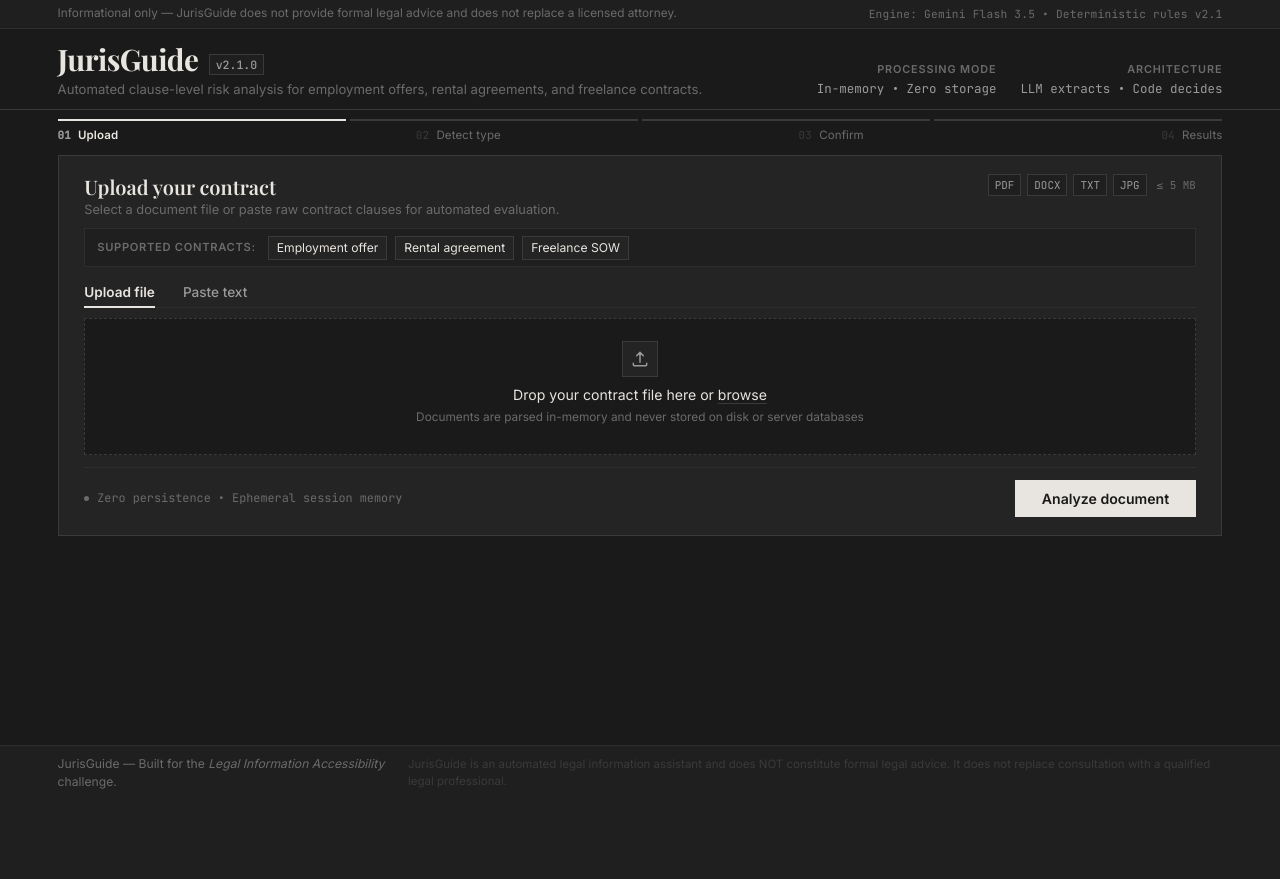
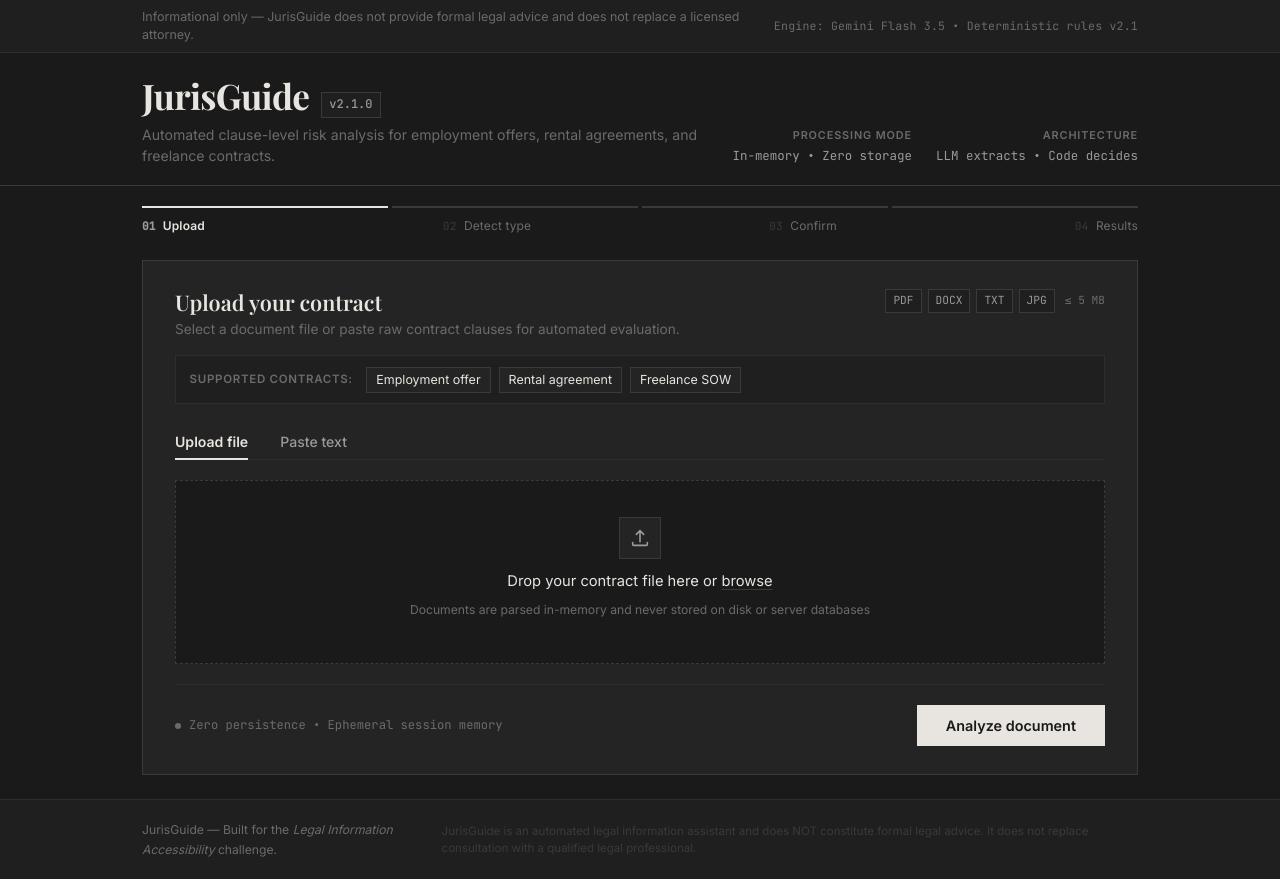
Before and after one commit to Srijan78/JurisGuide, a FastAPI app: page / in a window 1280 px wide. Before the commit the page ends 789 px from the top, so only its background shows below. Run offline with FastAPI, Linux system fonts and the light colour scheme; some web fonts are replaced.

Commit message:
style: restore natural balanced desktop measure (1060px) and uncompressed vertical proportions

```diff
--- a/static/css/style.css
+++ b/static/css/style.css
@@ -47,14 +47,8 @@
   --font-sans:  "Inter", "Segoe UI", system-ui, -apple-system, sans-serif;
   --font-mono:  "JetBrains Mono", ui-monospace, SFMono-Regular, Menlo, monospace;
 
-  /* Layout Measure — Fluid Widescreen to fit full desktop viewport */
-  --measure: min(1560px, 96vw);
-}
-
-@media (min-width: 1400px) {
-  :root {
-    --measure: min(1680px, 96vw);
-  }
+  /* Layout Measure — Balanced Desktop Proportions */
+  --measure: 1060px;
 }
 
 
@@ -86,7 +80,7 @@
   font-family: var(--font-sans);
   background-color: var(--bg-page);
   color: var(--parchment);
-  line-height: 1.5;
+  line-height: 1.6;
   min-height: 100vh;
   display: flex;
   flex-direction: column;
@@ -131,20 +125,20 @@
 
 
 /* ----------------------------------------------------------------
-   LAYOUT — Fullscreen Desktop
+   LAYOUT — Balanced Desktop
    ---------------------------------------------------------------- */
 .page-column,
 .app-container {
   max-width: var(--measure);
   width: 100%;
   margin: 0 auto;
-  padding: 0 clamp(1rem, 2.5vw, 2.5rem);
+  padding: 0 2rem;
 }
 
 @media (max-width: 640px) {
   .page-column,
   .app-container {
-    padding: 0 1rem;
+    padding: 0 1.25rem;
   }
 }
 
@@ -155,13 +149,13 @@
 .disclaimer-banner {
   background-color: var(--bg-inset);
   border-bottom: 1px solid var(--border-faint);
-  padding: 0.35rem 0;
+  padding: 0.5rem 0;
 }
 
 .disclaimer-inner {
   max-width: var(--measure);
   margin: 0 auto;
-  padding: 0 clamp(1rem, 2.5vw, 2.5rem);
+  padding: 0 2rem;
   display: flex;
   justify-content: space-between;
   align-items: center;
@@ -170,14 +164,14 @@
 
 .disclaimer-inner .banner-text {
   font-family: var(--font-sans);
-  font-size: 0.74rem;
-  line-height: 1.35;
+  font-size: 0.78rem;
+  line-height: 1.45;
   color: var(--slate);
 }
 
 .disclaimer-inner .engine-tag {
   font-family: var(--font-mono);
-  font-size: 0.7rem;
+  font-size: 0.72rem;
   color: var(--slate);
   letter-spacing: 0.02em;
   white-space: nowrap;
@@ -187,7 +181,7 @@
   .disclaimer-inner {
     flex-direction: column;
     align-items: flex-start;
-    padding: 0 1rem;
+    padding: 0 1.25rem;
   }
 }
 
@@ -196,29 +190,29 @@
    HEADER — wordmark + tagline + metadata
    ---------------------------------------------------------------- */
 .app-header {
-  padding: 0.85rem 0 0.65rem;
+  padding: 1.5rem 0 1.15rem;
   border-bottom: 1px solid var(--border-hair);
 }
 
 .header-inner {
   max-width: var(--measure);
   margin: 0 auto;
-  padding: 0 clamp(1rem, 2.5vw, 2.5rem);
+  padding: 0 2rem;
   display: flex;
   justify-content: space-between;
   align-items: flex-end;
-  gap: 1.5rem;
+  gap: 2rem;
 }
 
 .brand-line {
   display: flex;
   align-items: baseline;
-  gap: 0.65rem;
+  gap: 0.75rem;
 }
 
 .wordmark {
   font-family: var(--font-serif);
-  font-size: 1.85rem;
+  font-size: 2.2rem;
   font-weight: 700;
   color: var(--parchment);
   letter-spacing: -0.02em;
@@ -227,22 +221,22 @@
 
 .version-tag {
   font-family: var(--font-mono);
-  font-size: 0.72rem;
+  font-size: 0.75rem;
   font-weight: 500;
   color: var(--fog);
   background: var(--bg-inset);
   border: 1px solid var(--border-hair);
-  padding: 1px 6px;
+  padding: 2px 7px;
   position: relative;
   top: -0.15em;
 }
 
 .tagline {
   font-family: var(--font-sans);
-  font-size: 0.82rem;
+  font-size: 0.88rem;
   color: var(--slate);
-  margin-top: 0.2rem;
-  line-height: 1.4;
+  margin-top: 0.3rem;
+  line-height: 1.5;
 }
 
 .header-meta {
@@ -289,14 +283,14 @@
    PROGRESS INDICATOR — 4-step thin segmented bar
    ---------------------------------------------------------------- */
 .progress-track {
-  padding: 0.55rem 0 0;
-  margin-bottom: 0.65rem;
+  padding: 1.25rem 0 0;
+  margin-bottom: 1.5rem;
 }
 
 .progress-segments {
   display: flex;
   gap: 4px;
-  margin-bottom: 0.4rem;
+  margin-bottom: 0.5rem;
 }
 
 .progress-segment {
@@ -321,7 +315,7 @@
 
 .progress-label {
   font-family: var(--font-sans);
-  font-size: 0.72rem;
+  font-size: 0.75rem;
   color: var(--slate);
   letter-spacing: 0.01em;
   transition: color 0.25s ease;
@@ -329,7 +323,7 @@
 
 .progress-label .step-num {
   font-family: var(--font-mono);
-  font-size: 0.68rem;
+  font-size: 0.7rem;
   color: var(--ash);
   margin-right: 4px;
 }
@@ -353,32 +347,32 @@
 .panel {
   background-color: var(--bg-panel);
   border: 1px solid var(--border-hair);
-  padding: 1.15rem 1.6rem;
-  margin-bottom: 0.75rem;
+  padding: 1.75rem 2rem;
+  margin-bottom: 1.5rem;
 }
 
 .panel-header-row {
   display: flex;
   justify-content: space-between;
   align-items: flex-start;
-  gap: 1.25rem;
-  margin-bottom: 0.55rem;
+  gap: 1.5rem;
+  margin-bottom: 1rem;
 }
 
 .panel-heading {
   font-family: var(--font-serif);
-  font-size: 1.25rem;
+  font-size: 1.35rem;
   font-weight: 600;
   color: var(--parchment);
-  margin-bottom: 0.15rem;
+  margin-bottom: 0.2rem;
   line-height: 1.25;
 }
 
 .panel-note {
   font-family: var(--font-sans);
-  font-size: 0.8rem;
+  font-size: 0.85rem;
   color: var(--slate);
-  line-height: 1.4;
+  line-height: 1.5;
 }
 
 .format-badge-group {
@@ -390,16 +384,16 @@
 
 .format-badge {
   font-family: var(--font-mono);
-  font-size: 0.68rem;
+  font-size: 0.7rem;
   color: var(--fog);
   background: var(--bg-inset);
   border: 1px solid var(--border-hair);
-  padding: 2px 6px;
+  padding: 2px 7px;
 }
 
 .format-limit {
   font-family: var(--font-mono);
-  font-size: 0.68rem;
+  font-size: 0.7rem;
   color: var(--slate);
   margin-left: 4px;
 }
@@ -411,15 +405,15 @@
 .contract-types-bar {
   display: flex;
   align-items: center;
-  gap: 0.75rem;
-  padding: 0.4rem 0.75rem;
+  gap: 0.85rem;
+  padding: 0.65rem 0.85rem;
   background: var(--bg-inset);
   border: 1px solid var(--border-faint);
-  margin-bottom: 0.65rem;
+  margin-bottom: 1.25rem;
 }
 
 .types-bar-label {
-  font-size: 0.7rem;
+  font-size: 0.72rem;
   text-transform: uppercase;
   letter-spacing: 0.06em;
   color: var(--slate);
@@ -434,11 +428,11 @@
 }
 
 .type-pill {
-  font-size: 0.76rem;
+  font-size: 0.78rem;
   color: var(--parchment);
   background: var(--bg-panel);
   border: 1px solid var(--border-hair);
-  padding: 2px 8px;
+  padding: 2px 9px;
   cursor: default;
   transition: border-color 0.15s ease;
 }
@@ -454,7 +448,7 @@
 .input-tabs {
   display: flex;
   gap: 0;
-  margin-bottom: 0.65rem;
+  margin-bottom: 1.25rem;
   border-bottom: 1px solid var(--border-faint);
 }
 
@@ -462,12 +456,12 @@
   background: none;
   border: none;
   font-family: var(--font-sans);
-  font-size: 0.85rem;
+  font-size: 0.88rem;
   font-weight: 500;
   color: var(--fog);
   cursor: pointer;
-  padding: 0.35rem 0;
-  margin-right: 1.75rem;
+  padding: 0.5rem 0;
+  margin-right: 2rem;
   border-bottom: 2px solid transparent;
   transition: color 0.15s ease, border-color 0.15s ease;
   position: relative;
@@ -490,12 +484,12 @@
    ---------------------------------------------------------------- */
 .drop-zone {
   border: 1px dashed var(--ash);
-  padding: 1.35rem 1.25rem;
+  padding: 2.25rem 2rem;
   text-align: center;
   cursor: pointer;
   background-color: var(--bg-page);
   transition: border-color 0.2s ease, background-color 0.2s ease;
-  min-height: 120px;
+  min-height: 175px;
   display: flex;
   flex-direction: column;
   justify-content: center;
@@ -512,23 +506,23 @@
   display: flex;
   flex-direction: column;
   align-items: center;
-  gap: 0.35rem;
+  gap: 0.5rem;
 }
 
 .upload-icon-wrapper {
-  width: 36px;
-  height: 36px;
+  width: 42px;
+  height: 42px;
   display: flex;
   align-items: center;
   justify-content: center;
   border: 1px solid var(--border-hair);
   background: var(--bg-panel);
-  margin-bottom: 0.15rem;
+  margin-bottom: 0.25rem;
 }
 
 .upload-icon {
-  width: 20px;
-  height: 20px;
+  width: 22px;
+  height: 22px;
   stroke: var(--fog);
   stroke-width: 1.75;
   fill: none;
@@ -540,9 +534,9 @@
 }
 
 .drop-prompt {
-  font-size: 0.88rem;
+  font-size: 0.92rem;
   color: var(--parchment);
-  line-height: 1.35;
+  line-height: 1.4;
 }
 
 .drop-prompt .browse-link {
@@ -558,13 +552,13 @@
 }
 
 .drop-subprompt {
-  font-size: 0.74rem;
+  font-size: 0.76rem;
   color: var(--slate);
 }
 
 .selected-file-display {
-  margin-top: 0.35rem;
-  font-size: 0.82rem;
+  margin-top: 0.5rem;
+  font-size: 0.85rem;
   font-weight: 500;
   color: var(--parchment);
   font-family: var(--font-mono);
@@ -579,12 +573,12 @@
   background-color: var(--bg-page);
   border: 1px solid var(--ash);
   color: var(--parchment);
-  padding: 0.75rem 1rem;
+  padding: 1rem;
   font-family: var(--font-sans);
-  font-size: 0.85rem;
-  line-height: 1.5;
+  font-size: 0.88rem;
+  line-height: 1.6;
   resize: vertical;
-  min-height: 120px;
+  min-height: 150px;
 }
 
 .paste-area::placeholder {
@@ -598,9 +592,9 @@
 
 .paste-label {
   display: block;
-  font-size: 0.78rem;
+  font-size: 0.8rem;
   color: var(--slate);
-  margin-bottom: 0.35rem;
+  margin-bottom: 0.4rem;
 }
 
 
@@ -608,8 +602,8 @@
    ACTION BAR & BUTTONS
    ---------------------------------------------------------------- */
 .action-bar {
-  margin-top: 0.75rem;
-  padding-top: 0.75rem;
+  margin-top: 1.25rem;
+  padding-top: 1.25rem;
   border-top: 1px solid var(--border-faint);
   display: flex;
   justify-content: space-between;
@@ -620,14 +614,14 @@
   display: flex;
   align-items: center;
   gap: 8px;
-  font-size: 0.74rem;
+  font-size: 0.76rem;
   color: var(--slate);
   font-family: var(--font-mono);
 }
 
 .meta-dot {
-  width: 5px;
-  height: 5px;
+  width: 6px;
+  height: 6px;
   background-color: var(--slate);
   border-radius: 50%;
   display: inline-block;
@@ -638,11 +632,11 @@
   align-items: center;
   justify-content: center;
   font-family: var(--font-sans);
-  font-size: 0.88rem;
+  font-size: 0.9rem;
   font-weight: 600;
   cursor: pointer;
   border: 1px solid transparent;
-  padding: 0.55rem 1.6rem;
+  padding: 0.7rem 1.75rem;
   transition: all 0.15s ease;
 }
 
@@ -1134,14 +1128,14 @@
 .app-footer {
   margin-top: auto;
   border-top: 1px solid var(--border-faint);
-  padding: 0.55rem 0;
+  padding: 1.25rem 0;
   background-color: var(--bg-inset);
 }
 
 .footer-inner {
   max-width: var(--measure);
   margin: 0 auto;
-  padding: 0 clamp(1rem, 2.5vw, 2.5rem);
+  padding: 0 2rem;
   display: flex;
   justify-content: space-between;
   align-items: center;
```
